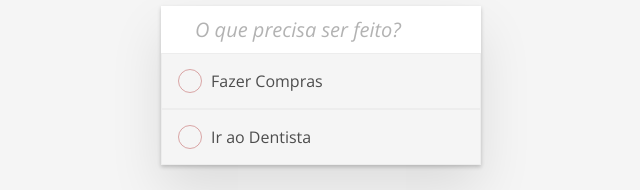
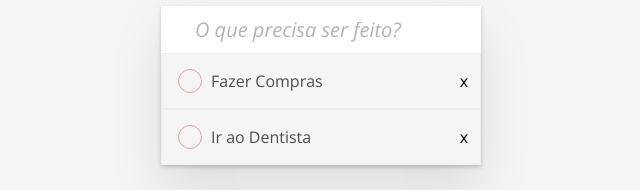
Before and after one commit to PedroHAlvesN/Todo-list, a Svelte app: page / in a window 1280 px wide. Shown: the part 140-330 px from the top of the page, without its empty margins (319-959 px from the left). Built offline with nearby package versions, Linux system fonts and the light colour scheme.

Commit message:
Implementar remoção de TODO'S

```diff
--- a/src/components/Input.svelte
+++ b/src/components/Input.svelte
@@ -53,6 +53,11 @@ import { loop_guard } from "svelte/internal"
         } else if (evento.key === "Escape") {
             alterarStatusEdicao(id)
         }
+    }
+
+    const removerTodo = id => {
+        const todoFiltrado = todos.filter(todo => todo.id != id)
+        todos = todoFiltrado
     }
 
 </script>
@@ -111,6 +116,11 @@ import { loop_guard } from "svelte/internal"
         text-decoration: line-through;
         color: rgba(77, 77, 77, 0.5);
     }
+
+    span {
+        margin-left: auto;
+        cursor: pointer;
+    }
 </style>
 
 <section>
@@ -128,6 +138,7 @@ import { loop_guard } from "svelte/internal"
             {:else}
                 <p on:dblclick={() => alterarStatusEdicao(todo.id)}>{todo.nome}</p>
             {/if}
+            <span on:click={() => removerTodo(todo.id)}>x</span>
         </div>
     {/each}
 </section>
```
